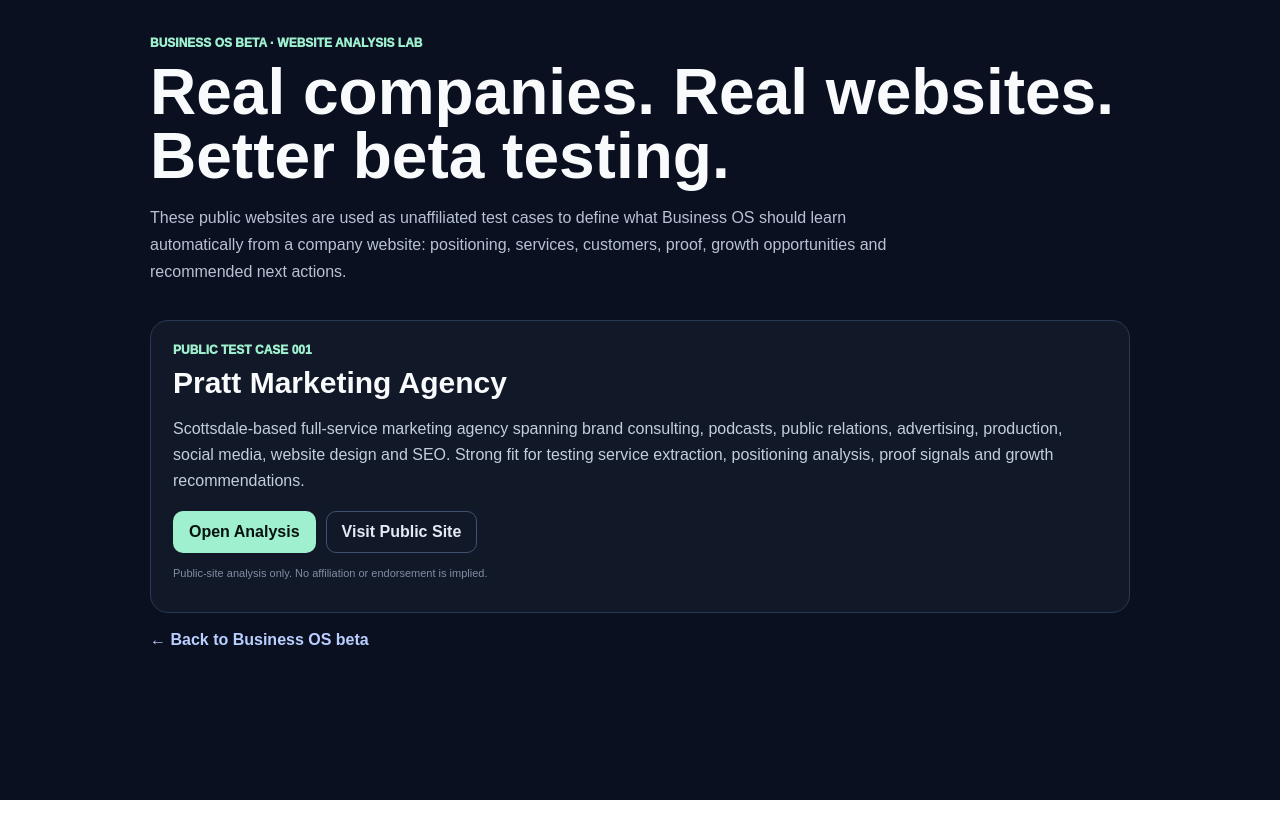
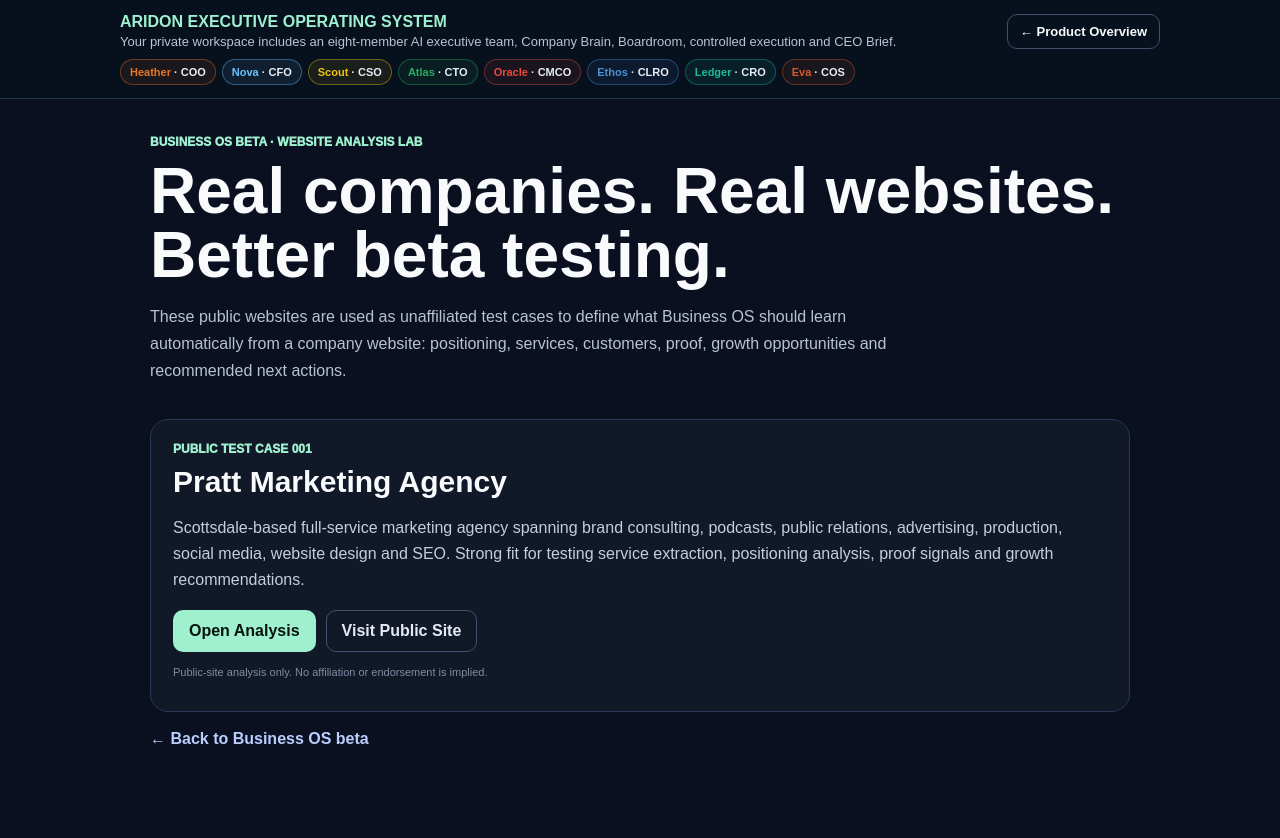
Before and after one commit to jimrusk/aridon-app, a Next.js app: page /business-os/beta/sites in a window 1280 px wide. Shown: the top 838 px of the page. Before the commit the page ends 800 px from the top, so only its background shows below. Built offline with nearby package versions, Linux system fonts and the light colour scheme.

Commit message:
Add executive team context to beta onboarding

```diff
--- /dev/null
+++ b/app/business-os/beta/layout.tsx
@@ -0,0 +1,21 @@
+import Link from 'next/link';
+import { executives } from '../../../lib/executives';
+
+export default function BetaLayout({ children }: { children: React.ReactNode }) {
+  return (
+    <>
+      <aside style={{ background: '#07101D', color: '#F8FAFC', borderBottom: '1px solid #263754', padding: '13px 16px', fontFamily: 'Arial, sans-serif' }}>
+        <div style={{ maxWidth: 1040, margin: '0 auto', display: 'grid', gap: 10 }}>
+          <div style={{ display: 'flex', justifyContent: 'space-between', gap: 12, alignItems: 'center', flexWrap: 'wrap' }}>
+            <div><strong style={{ color: '#9EF0CF' }}>ARIDON EXECUTIVE OPERATING SYSTEM</strong><div style={{ color: '#B8C3D4', fontSize: 13, marginTop: 3 }}>Your private workspace includes an eight-member AI executive team, Company Brain, Boardroom, controlled execution and CEO Brief.</div></div>
+            <Link href="/business-os" style={{ border: '1px solid #40506B', color: '#F8FAFC', borderRadius: 10, padding: '9px 12px', textDecoration: 'none', fontWeight: 850, fontSize: 13 }}>← Product Overview</Link>
+          </div>
+          <div style={{ display: 'flex', gap: 6, flexWrap: 'wrap' }}>
+            {executives.map((executive) => <span key={executive.id} style={{ border: `1px solid ${executive.color}66`, background: `${executive.color}16`, color: '#E8EDF5', borderRadius: 999, padding: '6px 9px', fontSize: 11, fontWeight: 800 }}><b style={{ color: executive.color }}>{executive.name}</b> · {executive.abbr}</span>)}
+          </div>
+        </div>
+      </aside>
+      {children}
+    </>
+  );
+}
```
